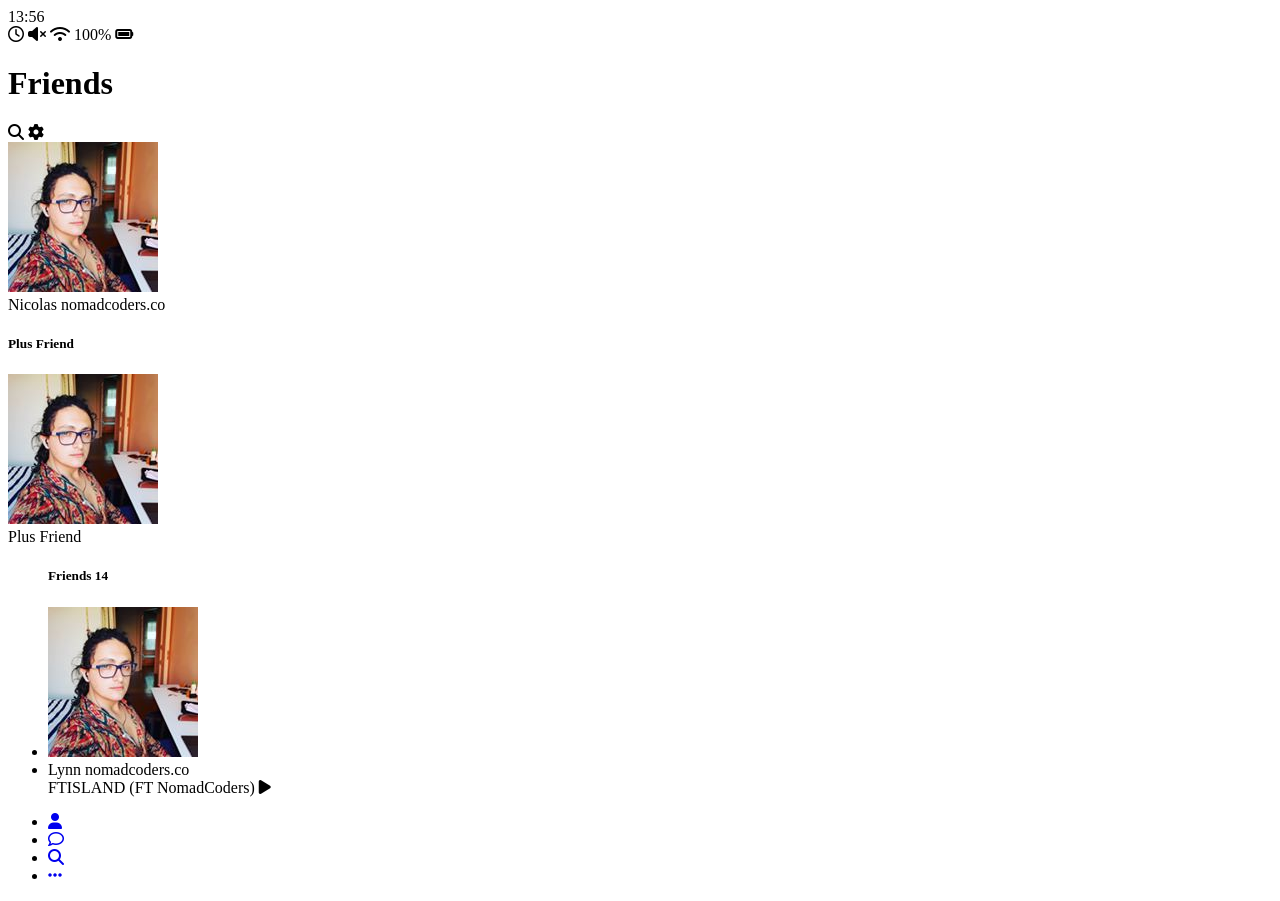
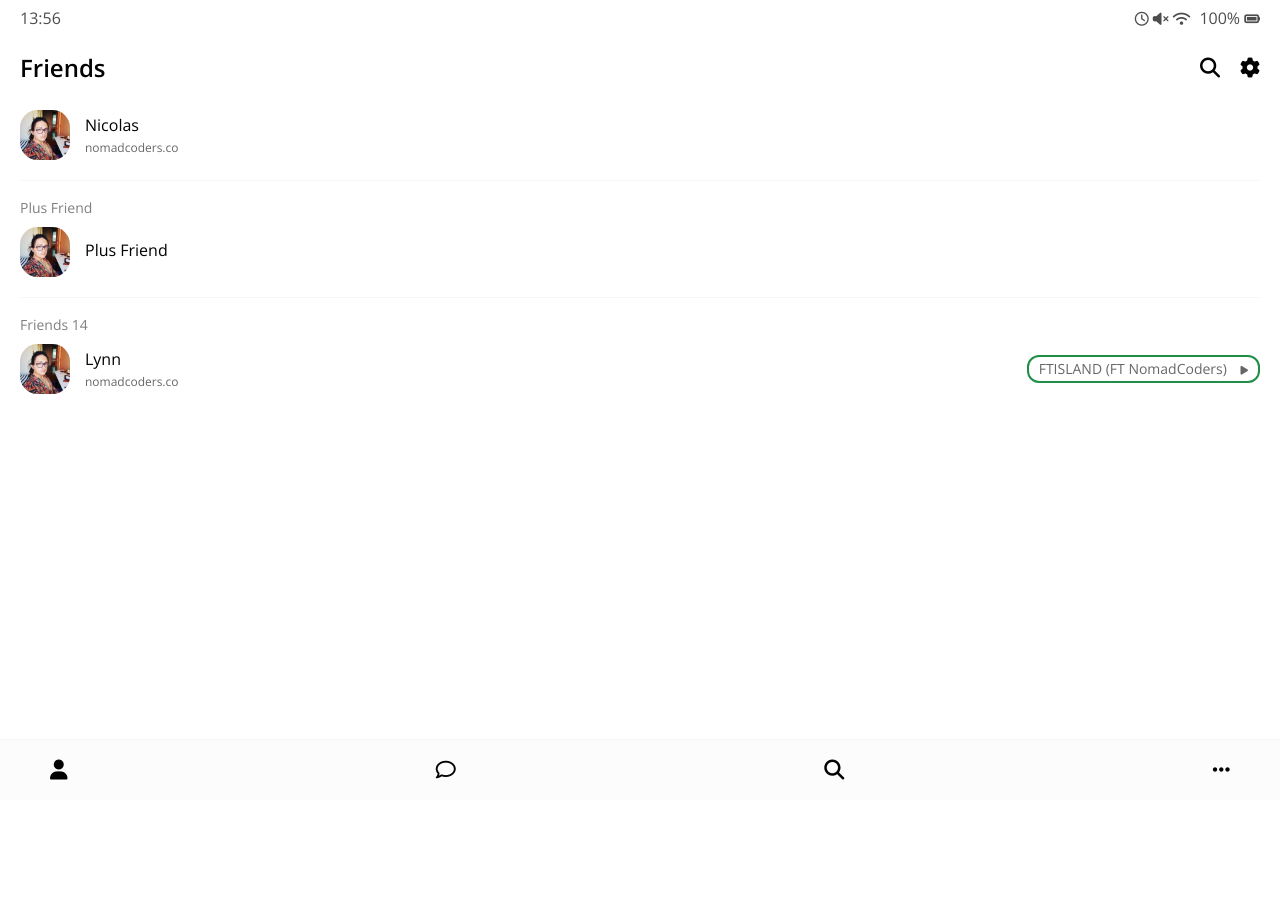
Before and after one commit to grace-kimm/kakao-clone, a plain HTML site: page friends.html in a window 1280 px wide. After the commit the page ends 800 px from the top, so only its background shows below. Drawn offline with nearby package versions, Linux system fonts and the light colour scheme.

Commit message:
css 중간 완료

```diff
--- /dev/null
+++ b/css/friend.css
@@ -0,0 +1,61 @@
+.friend {
+  display: flex;
+  justify-content: space-between;
+  align-items: center;
+}
+
+.friend .friend__avatar {
+  width: 50px;
+  border-radius: 35%;
+}
+
+.friend__avatar.m-avatar {
+  width: 60px;
+}
+
+.friend .friend__column {
+  display: flex;
+  align-items: center;
+}
+
+.friend .friend__avatar {
+  margin-right: 15px;
+}
+
+.friend__content .friend__name {
+  display: block;
+  margin-bottom: 5px;
+}
+
+.friend .chat__timestamp,
+.friend__content .friend__status,
+.friend__content .friend__bottom-text {
+  opacity: 0.6;
+}
+
+.friend__content .friend__bottom-text {
+  font-size: 14px;
+}
+
+.friend .chat__timestamp,
+.friend__content .friend__status {
+  font-size: 12px;
+}
+
+.friend .friend__now-listening {
+  padding: 5px 10px;
+  border-radius: 12px;
+  border: 2px solid #1f8f46;
+  font-size: 14px;
+  align-items: center;
+}
+
+.friend__now-listening span,
+.friend__now-listening i {
+  opacity: 0.6;
+}
+
+.friend__now-listening i {
+  margin-left: 10px;
+  font-size: 10px;
+}
--- /dev/null
+++ b/css/friends.css
@@ -0,0 +1,13 @@
+.friends .friends__plus {
+  padding: 20px 0px;
+  border-top: 1px solid #f7f7f7;
+  border-bottom: 1px solid #f7f7f7;
+  margin: 20px 0px;
+}
+
+.friends__plus .friends__title,
+.friends__list .friends__title {
+  font-size: 14px;
+  opacity: 0.5;
+  margin-bottom: 12px;
+}
--- /dev/null
+++ b/css/header.css
@@ -0,0 +1,27 @@
+.header {
+  display: flex;
+  justify-content: space-between;
+  margin-bottom: 30px;
+  align-items: center;
+}
+
+.header .header__title {
+  font-size: 24px;
+  font-weight: 600;
+}
+
+.header .header__icon {
+  font-size: 20px;
+  margin-left: 20px;
+  cursor: pointer;
+}
+
+.header .header__header-column {
+  display: flex;
+  align-items: center;
+}
+
+.header .header__back-btn {
+  font-size: 18px;
+  margin-right: 15px;
+}
--- /dev/null
+++ b/css/nav-bar.css
@@ -0,0 +1,37 @@
+.nav {
+  position: fixed; /* fixed는 width, bottom(or top) 필수 */
+  width: 100%;
+  background-color: #fcfcfc;
+  padding: 20px 50px;
+  left: 0px;
+  bottom: 0px;
+  border-top: 1px solid #f7f7f7;
+}
+
+.nav .nav__list {
+  display: flex;
+  justify-content: space-between;
+}
+
+.nav i {
+  font-size: 20px;
+}
+
+.nav .nav__list-link {
+  position: relative;
+}
+
+.nav .nav__badge {
+  position: absolute;
+  top: -7px;
+  right: -7px;
+  color: white;
+  font-size: 10px;
+  background-color: #dc5d46;
+  width: 18px;
+  height: 18px;
+  display: flex;
+  justify-content: center;
+  align-items: center;
+  border-radius: 50%;
+}
--- /dev/null
+++ b/css/reset.css
@@ -0,0 +1,129 @@
+/* http://meyerweb.com/eric/tools/css/reset/
+   v2.0 | 20110126
+   License: none (public domain)
+*/
+
+html,
+body,
+div,
+span,
+applet,
+object,
+iframe,
+h1,
+h2,
+h3,
+h4,
+h5,
+h6,
+p,
+blockquote,
+pre,
+a,
+abbr,
+acronym,
+address,
+big,
+cite,
+code,
+del,
+dfn,
+em,
+img,
+ins,
+kbd,
+q,
+s,
+samp,
+small,
+strike,
+strong,
+sub,
+sup,
+tt,
+var,
+b,
+u,
+i,
+center,
+dl,
+dt,
+dd,
+ol,
+ul,
+li,
+fieldset,
+form,
+label,
+legend,
+table,
+caption,
+tbody,
+tfoot,
+thead,
+tr,
+th,
+td,
+article,
+aside,
+canvas,
+details,
+embed,
+figure,
+figcaption,
+footer,
+header,
+hgroup,
+menu,
+nav,
+output,
+ruby,
+section,
+summary,
+time,
+mark,
+audio,
+video {
+  margin: 0;
+  padding: 0;
+  border: 0;
+  font-size: 100%;
+  font: inherit;
+  vertical-align: baseline;
+}
+/* HTML5 display-role reset for older browsers */
+article,
+aside,
+details,
+figcaption,
+figure,
+footer,
+header,
+hgroup,
+menu,
+nav,
+section {
+  display: block;
+}
+body {
+  line-height: 1;
+}
+ol,
+ul {
+  list-style: none;
+}
+blockquote,
+q {
+  quotes: none;
+}
+blockquote:before,
+blockquote:after,
+q:before,
+q:after {
+  content: "";
+  content: none;
+}
+table {
+  border-collapse: collapse;
+  border-spacing: 0;
+}
--- /dev/null
+++ b/css/status-bar.css
@@ -0,0 +1,15 @@
+.status-bar {
+  display: flex;
+  justify-content: space-between;
+  margin-bottom: 30px;
+  opacity: 0.7;
+}
+
+.status-bar i {
+  font-size: 14px;
+}
+
+/* .parent .child 형태로 작성 */
+.status-bar .status-bar__battery-level {
+  margin-left: 5px;
+}
--- /dev/null
+++ b/css/style.css
@@ -0,0 +1,24 @@
+@import url("https://fonts.googleapis.com/css?family=Open+Sans:400,600,700&display=swap");
+@import "reset.css";
+@import "status-bar.css";
+@import "header.css";
+@import "nav-bar.css";
+@import "friend.css";
+@import "friends.css";
+
+body {
+  background-color: white;
+  padding: 10px 20px;
+  color: #020202;
+  font-family: "Open Sans", -apple-system, BlinkMacSystemFont, "Segoe UI",
+    Roboto, Oxygen, Ubuntu, Cantarell, "Open Sans", "Helvetica Neue", sans-serif;
+}
+
+* {
+  box-sizing: border-box;
+}
+
+a {
+  color: inherit; /* 부모의 색깔을 상속 */
+  text-decoration: none;
+}
--- a/friends.html
+++ b/friends.html
@@ -8,6 +8,7 @@
       src="https://kit.fontawesome.com/77efc8b41a.js"
       crossorigin="anonymous"
     ></script>
+    <link rel="stylesheet" href="css/style.css" />
     <title>Friends | Kakao Clone</title>
   </head>
   <body>
@@ -27,7 +28,7 @@
     </div>
     <header class="header">
       <div class="header__header-column">
-        <h1 class="headrer__title">Friends</h1>
+        <h1 class="header__title">Friends</h1>
       </div>
       <div class="header__header-column">
         <span class="header__icon">
@@ -40,7 +41,7 @@
     </header>
     <main class="friends">
       <header class="friends__header">
-        <div class="friends__friend friend friend--lg">
+        <div class="friends__friend friend">
           <div class="friend__column">
             <img
               src="images/avatar.jpg"
@@ -60,13 +61,9 @@
       </header>
       <div class="friends__plus">
         <h5 class="friends__title">Plus Friend</h5>
-        <div class="friends__friend friend friend">
+        <div class="friends__friend friend">
           <div class="friend__column">
-            <img
-              src="images/avatar.jpg"
-              alt=""
-              class="g-avatar friend__avatar"
-            />
+            <img src="images/avatar.jpg" alt="" class="friend__avatar" />
             <div class="friend__content">
               <span class="friend__name">
                 Plus Friend
@@ -77,13 +74,9 @@
       </div>
       <ul class="friends__list">
         <h5 class="friends__title">Friends 14</h5>
-        <li class="friends__friend friend friend">
-          <div class="friend__column">
-            <img
-              src="images/avatar.jpg"
-              alt=""
-              class="g-avatar friend__avatar"
-            />
+        <div class="friends__friend friend friend">
+          <div class="m_avatar friend__column">
+            <img src="images/avatar.jpg" alt="" class="friend__avatar" />
             <li class="friend__content">
               <span class="friend__name">
                 Lynn
@@ -99,7 +92,7 @@
               <i class="fas fa-play"></i>
             </div>
           </div>
-        </li>
+        </div>
       </ul>
     </main>
     <nav class="nav">
--- a/style.css
+++ /dev/null
@@ -1,19 +0,0 @@
-h1 {
-  background-color: blueviolet;
-}
-
-.father {
-  display: flex;
-  justify-content: space-between; /* 같은 간격으로 조정 */
-  align-items: flex-end;
-  height: 100;
-  flex-direction: column; /* 수직으로 정렬 (<-> row) */
-  flex-wrap: wrap;
-}
-.box {
-  background-color: blueviolet;
-  width: 200px;
-  height: 100px;
-  border: 2px solid black;
-  margin-right: 7.3px;
-}
```
Also changed, not shown: chat.html (+5 -4 lines), find.html (+3 -6 lines), index.html (+21 -12 lines), more.html (+12 -2 lines), settings.html (+3 -2 lines).
